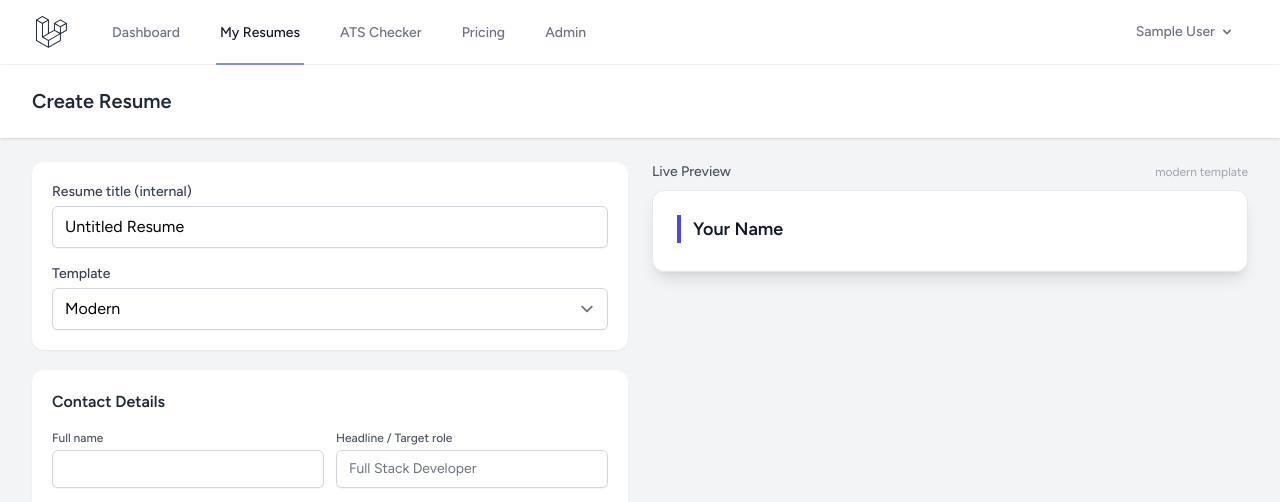
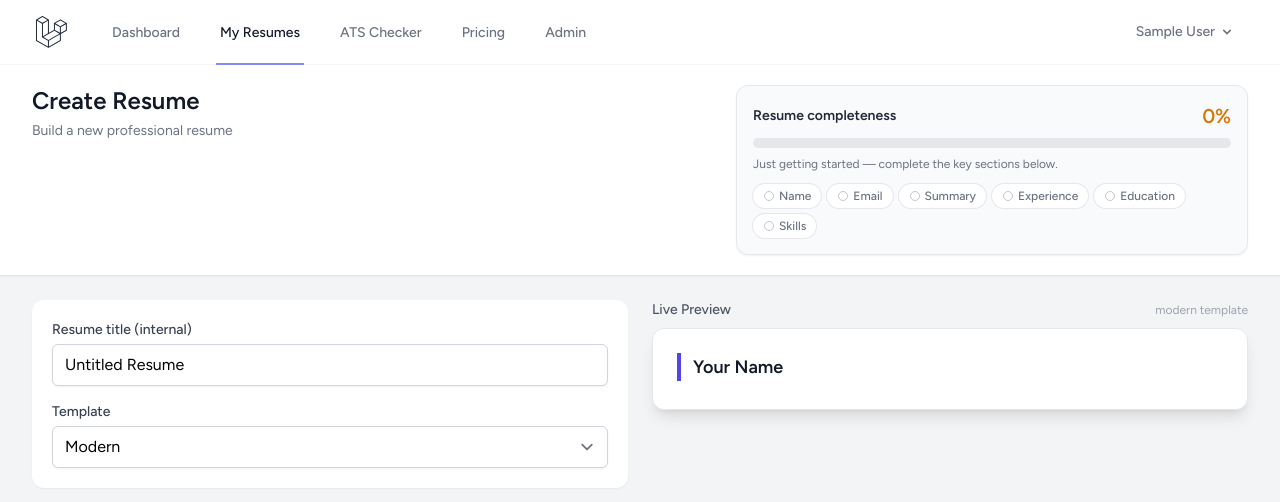
Before and after one commit to maheshmerugu/resume-builder, a Laravel app: page /resumes/create in a window 1280 px wide. Shown: the top 502 px of the page. Run offline with Laravel 12, Linux system fonts and the light colour scheme; the visitor is signed in with stand-in values (Sample User, id 1); data comes from the database, SQL or seed files in the repository; data that the repository does not hold is empty; style sheets or scripts are compiled from the project's sources; parts of the project's set-up code (start-up, migrations or seed data) failed here and were passed over.

Commit message:
Fix resume create header with live completeness progress bar
Place the completeness panel beside the page title using Alpine teleport,
add live progress tracking in the form, and polish the create/edit headers.

Co-authored-by: Mahesh Merugu <maheshmerugu@users.noreply.github.com>

```diff
--- a/resources/views/layouts/app.blade.php
+++ b/resources/views/layouts/app.blade.php
@@ -20,8 +20,8 @@
 
             <!-- Page Heading -->
             @isset($header)
-                <header class="bg-white shadow">
-                    <div class="max-w-7xl mx-auto py-6 px-4 sm:px-6 lg:px-8">
+                <header class="border-b border-gray-200 bg-white shadow-sm">
+                    <div class="mx-auto max-w-7xl px-4 py-5 sm:px-6 lg:px-8">
                         {{ $header }}
                     </div>
                 </header>
--- /dev/null
+++ b/resources/views/partials/resume-completeness-header.blade.php
@@ -0,0 +1,22 @@
+<div class="rounded-xl border border-gray-200 bg-gray-50 p-4 shadow-sm">
+    <div class="mb-2 flex items-center justify-between gap-3">
+        <p class="text-sm font-semibold text-gray-800">Resume completeness</p>
+        <span class="text-xl font-bold tabular-nums" :class="completenessTextClass()" x-text="completenessPercent() + '%'"></span>
+    </div>
+    <div class="h-2.5 overflow-hidden rounded-full bg-gray-200">
+        <div class="h-full rounded-full transition-all duration-500 ease-out"
+             :class="completenessBarClass()"
+             :style="`width: ${completenessPercent()}%`"></div>
+    </div>
+    <p class="mt-2 text-xs text-gray-500" x-text="completenessLabel()"></p>
+    <div class="mt-3 flex flex-wrap gap-1.5">
+        <template x-for="check in completenessChecks()" :key="check.label">
+            <span class="inline-flex items-center gap-1 rounded-full px-2.5 py-1 text-xs font-medium"
+                  :class="check.done ? 'bg-emerald-100 text-emerald-800' : 'bg-white text-gray-500 ring-1 ring-gray-200'">
+                <svg x-show="check.done" class="h-3 w-3 shrink-0" fill="none" viewBox="0 0 24 24" stroke="currentColor" stroke-width="2.5"><path stroke-linecap="round" stroke-linejoin="round" d="M5 13l4 4L19 7"/></svg>
+                <svg x-show="!check.done" class="h-3 w-3 shrink-0 opacity-40" fill="none" viewBox="0 0 24 24" stroke="currentColor" stroke-width="2"><circle cx="12" cy="12" r="9"/></svg>
+                <span x-text="check.label"></span>
+            </span>
+        </template>
+    </div>
+</div>
--- a/resources/views/resumes/_form.blade.php
+++ b/resources/views/resumes/_form.blade.php
@@ -20,6 +20,10 @@
 @endphp
 
 <div class="py-6" x-data="resumeForm(@js($init))">
+    <template x-teleport="#resume-progress-header">
+        @include('partials.resume-completeness-header')
+    </template>
+
     <div class="max-w-7xl mx-auto sm:px-6 lg:px-8">
 
         @if (session('status'))
@@ -332,6 +336,45 @@
             hasContent(arr, fields) {
                 return Array.isArray(arr) && arr.some(item => fields.some(f => item[f] && String(item[f]).trim()));
             },
+            filled(value) {
+                return Boolean(value && String(value).trim());
+            },
+            completenessChecks() {
+                return [
+                    { label: 'Name', done: this.filled(this.resume.full_name) },
+                    { label: 'Email', done: this.filled(this.resume.email) },
+                    { label: 'Summary', done: this.filled(this.resume.summary) },
+                    { label: 'Experience', done: this.hasContent(this.resume.experience, ['role', 'company']) },
+                    { label: 'Education', done: this.hasContent(this.resume.education, ['degree', 'school']) },
+                    { label: 'Skills', done: this.listItems(this.resume.skills_raw).length > 0 },
+                ];
+            },
+            completenessPercent() {
+                const checks = this.completenessChecks();
+                const done = checks.filter((check) => check.done).length;
+                return Math.round((done / checks.length) * 100);
+            },
+            completenessLabel() {
+                const percent = this.completenessPercent();
+                if (percent >= 100) return 'Your resume is ready to save and download.';
+                if (percent >= 67) return 'Almost there — fill in the remaining sections.';
+                if (percent >= 34) return 'Good progress — keep going.';
+                return 'Just getting started — complete the key sections below.';
+            },
+            completenessBarClass() {
+                const percent = this.completenessPercent();
+                if (percent >= 100) return 'bg-gradient-to-r from-emerald-500 to-teal-500';
+                if (percent >= 67) return 'bg-gradient-to-r from-indigo-500 to-violet-500';
+                if (percent >= 34) return 'bg-gradient-to-r from-blue-500 to-cyan-500';
+                return 'bg-gradient-to-r from-amber-400 to-orange-500';
+            },
+            completenessTextClass() {
+                const percent = this.completenessPercent();
+                if (percent >= 100) return 'text-emerald-600';
+                if (percent >= 67) return 'text-indigo-600';
+                if (percent >= 34) return 'text-blue-600';
+                return 'text-amber-600';
+            },
             addExperience() { this.resume.experience.push({ role: '', company: '', location: '', start: '', end: '', bullets: '' }); },
             addEducation() { this.resume.education.push({ degree: '', school: '', field: '', start: '', end: '' }); },
             addProject() { this.resume.projects.push({ name: '', tech: '', description: '' }); },
--- a/resources/views/resumes/create.blade.php
+++ b/resources/views/resumes/create.blade.php
@@ -1,6 +1,12 @@
 <x-app-layout>
     <x-slot name="header">
-        <h2 class="font-semibold text-xl text-gray-800 leading-tight">{{ __('Create Resume') }}</h2>
+        <div class="flex flex-col gap-4 lg:flex-row lg:items-start lg:justify-between lg:gap-8">
+            <div class="min-w-0 shrink-0">
+                <h2 class="text-xl font-bold text-gray-900 sm:text-2xl">{{ __('Create Resume') }}</h2>
+                <p class="mt-1 text-sm text-gray-500">Build a new professional resume</p>
+            </div>
+            <div id="resume-progress-header" class="w-full min-w-0 lg:max-w-md xl:max-w-lg"></div>
+        </div>
     </x-slot>
 
     @include('resumes._form', [
```
Also changed, not shown: resources/views/resumes/edit.blade.php (+15 -6 lines).
